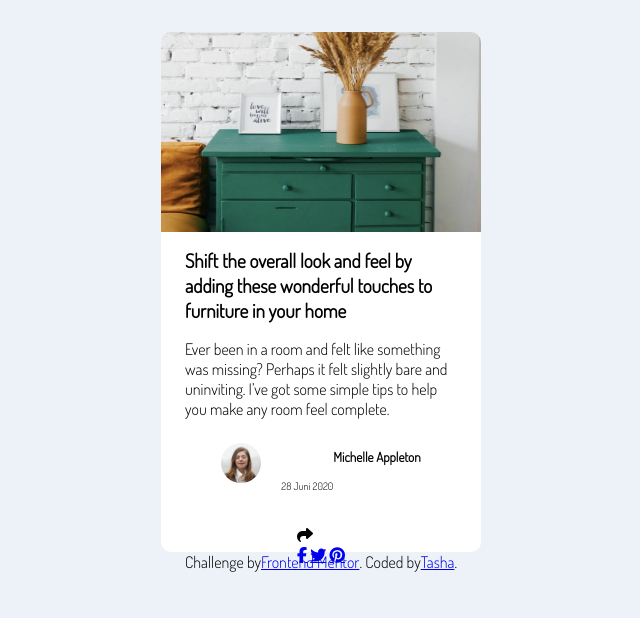
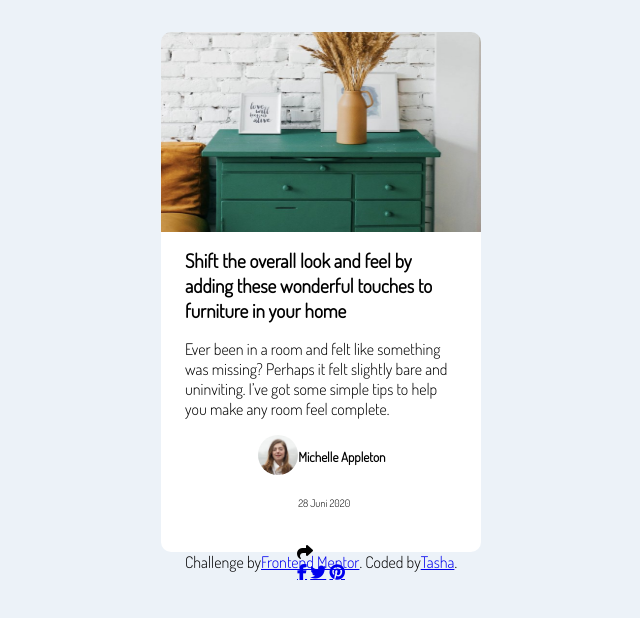
Before and after one commit to tash2020/article-preview, a plain HTML site: page index.html in a window 1280 px wide. Shown: the whole page, without its empty margins (319-959 px from the left). Drawn offline with Linux system fonts and the light colour scheme.

Commit message:
Edited main.css

```diff
--- a/css/main.css
+++ b/css/main.css
@@ -58,20 +58,17 @@ p {
 }
 
 .author {
-    display: flex;
-    z-index: 5;
+    display: inline-flex;
 }
 
 .avatar {
-    vertical-align: middle;
     width: 40px;
     height: 40px;
-    border-radius: 57%;
-    margin-top: 0.5em;
+    border-radius: 60%;
+    margin-left: 0.1em;
 }
 
 h5 {
-    margin-left: 1.5em;
     margin-top: 1em;
     font-style: bold;
 }
@@ -79,7 +76,6 @@ h5 {
 .author p {
     font-size: 0.65rem;
     margin-top: 3em;
-    float: left;
 }
 
 .attribution {
```
